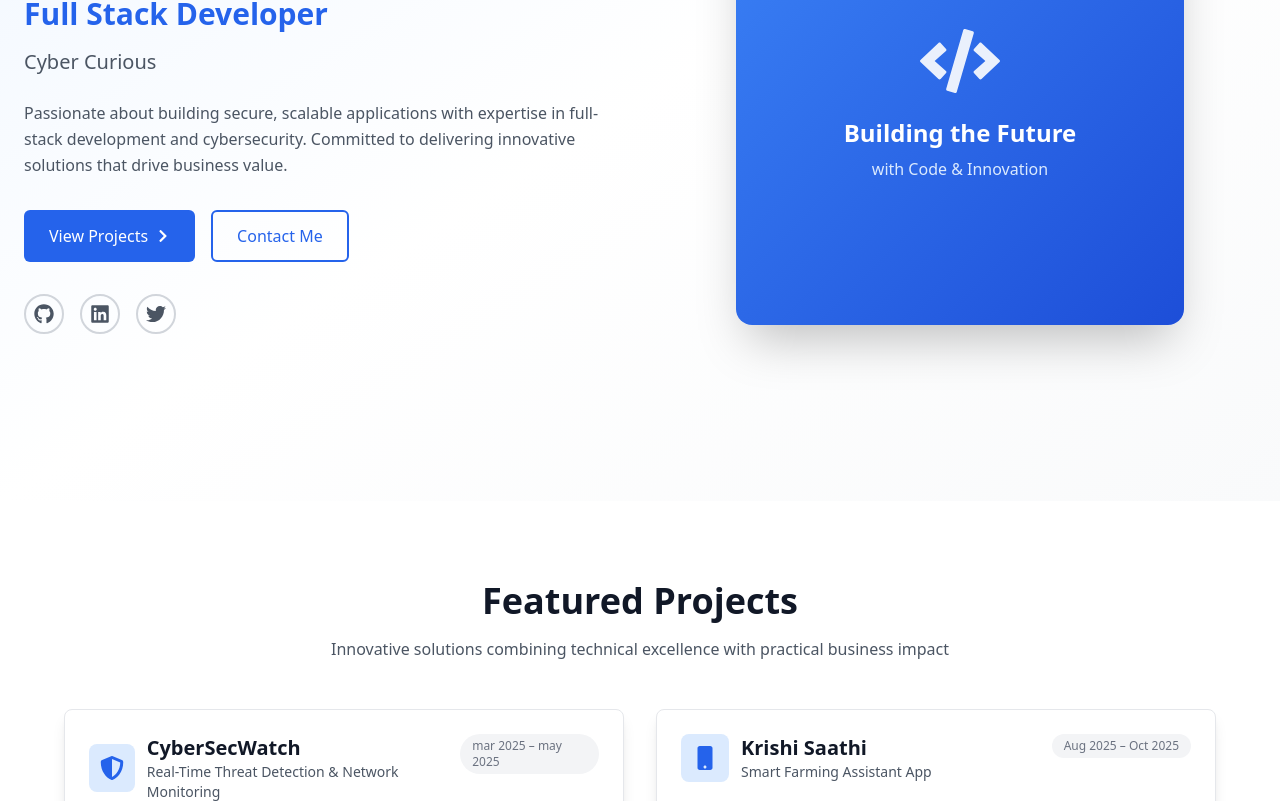
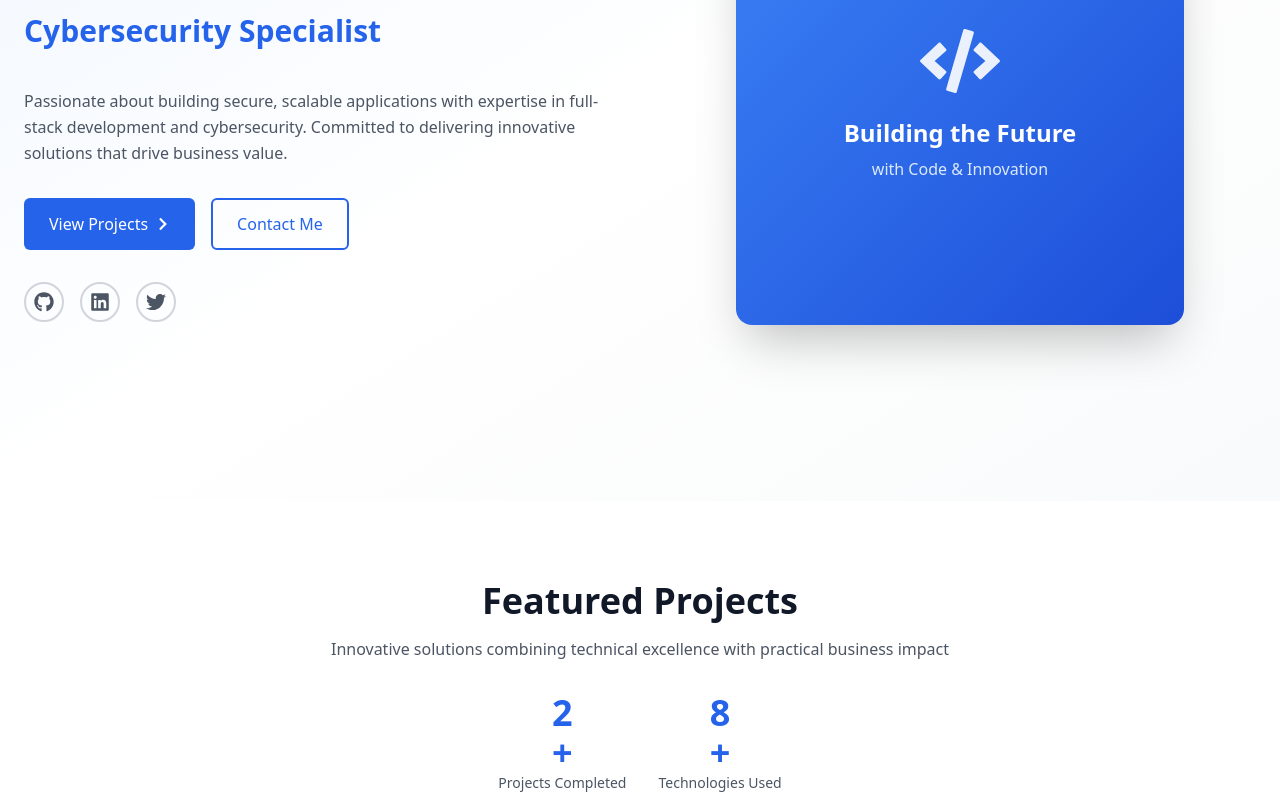
Before and after one commit to Adhi290328/adhi_seshan_portfolio, a React (Vite) app: page / in a window 1280 px wide. Shown: the part 299-1100 px from the top of the page. Built offline with nearby package versions, Linux system fonts and the light colour scheme.

Commit message:
initial commit

```diff
--- a/src/App.tsx
+++ b/src/App.tsx
@@ -1,4 +1,4 @@
-import { useState, useEffect } from 'react';
+import { useState, useEffect, useRef } from 'react';
 import { FaGithub, FaLinkedin, FaTwitter, FaEnvelope, FaPhone, FaMapMarkerAlt, FaExternalLinkAlt, FaShieldAlt, FaMobile, FaChevronRight, FaCode, FaServer, FaLock, FaTools } from 'react-icons/fa';
 
 // Project Data
@@ -8,7 +8,7 @@ const projects = [
     name: "CyberSecWatch",
     tagline: "Real-Time Threat Detection & Network Monitoring",
     icon: <FaShieldAlt />,
-    duration: "mar 2025 – may 2025",
+    duration: "Jan 2025 – Apr 2025",
     techStack: ["Python", "Flask", "SQLite", "Power BI", "VirusTotal API"],
     overview: "Comprehensive real-time cybersecurity framework for threat detection and mitigation.",
     features: [
@@ -26,7 +26,7 @@ const projects = [
     name: "Krishi Saathi",
     tagline: "Smart Farming Assistant App",
     icon: <FaMobile />,
-    duration: "Aug 2025 – Oct 2025",
+    duration: "Aug 2024 – Oct 2024",
     techStack: ["Flutter", "Dart", "Firebase", "REST APIs"],
     overview: "Farmer-centric mobile app for data-driven agriculture decisions.",
     features: [
@@ -44,7 +44,7 @@ const projects = [
 const personalInfo = {
   name: "ADHI SESHAN S",
   title: "Full Stack Developer",
-  subtitle: "Cyber Curious",
+  subtitle: "Cybersecurity enthusiast",
   email: "adhiseshanadhiseshan001@gmail.com",
   phone: "+91 6374366480",
   location: "Chennai, Tamil Nadu",
@@ -113,6 +113,21 @@ function Navbar() {
 
 // Hero Section
 function Hero() {
+  const [currentRole, setCurrentRole] = useState(0);
+  const roles = [
+    "Full Stack Developer",
+    "Cybersecurity Specialist",
+    "Software Engineer",
+    "Problem Solver"
+  ];
+
+  useEffect(() => {
+    const interval = setInterval(() => {
+      setCurrentRole((prev) => (prev + 1) % roles.length);
+    }, 3000);
+    return () => clearInterval(interval);
+  }, []);
+
   return (
     <section id="home" className="relative min-h-screen flex items-center bg-gradient-to-br from-blue-50 via-white to-gray-50">
       <div className="max-w-7xl mx-auto px-6 py-20 grid md:grid-cols-2 gap-12 items-center">
@@ -125,13 +140,18 @@ function Hero() {
             {personalInfo.name}
           </h1>
 
-          <h2 className="text-2xl md:text-3xl text-blue-600 font-semibold mb-4">
-            {personalInfo.title}
+          <div className="h-16 mb-4 overflow-hidden">
+            <div
+              className="transition-transform duration-500 ease-in-out"
+              style={{ transform: `translateY(-${currentRole * 4}rem)` }}
+            >
+              {roles.map((role, idx) => (
+                <h2 key={idx} className="text-2xl md:text-3xl text-blue-600 font-semibold h-16 flex items-center">
+                  {role}
                 </h2>
-
-          <p className="text-xl text-gray-600 mb-6">
-            {personalInfo.subtitle}
-          </p>
+              ))}
+            </div>
+          </div>
 
           <p className="text-gray-600 mb-8 leading-relaxed">
             Passionate about building secure, scalable applications with expertise in full-stack development and cybersecurity. Committed to delivering innovative solutions that drive business value.
@@ -187,7 +207,7 @@ function Hero() {
 }
 
 // Project Card
-function ProjectCard({ project }: { project: typeof projects[0] }) {
+function ProjectCard({ project, index }: { project: typeof projects[0], index: number }) {
   const [showDetails, setShowDetails] = useState(false);
 
   return (
@@ -264,24 +284,82 @@ function ProjectCard({ project }: { project: typeof projects[0] }) {
 
 // Projects Section
 function Projects() {
+  const [filter, setFilter] = useState('all');
+  const categories = ['all', 'security', 'mobile', 'web'];
+
   return (
     <section id="projects" className="py-20 px-6 bg-white">
       <div className="max-w-6xl mx-auto">
         <div className="text-center mb-12">
           <h2 className="text-4xl font-bold text-gray-900 mb-4">Featured Projects</h2>
-          <p className="text-gray-600 max-w-2xl mx-auto">
+          <p className="text-gray-600 max-w-2xl mx-auto mb-8">
             Innovative solutions combining technical excellence with practical business impact
           </p>
+
+          {/* Project Counter Animation */}
+          <div className="flex justify-center gap-8 mb-8">
+            <div className="text-center">
+              <div className="text-4xl font-bold text-blue-600">
+                <CountUp end={projects.length} />+
+              </div>
+              <p className="text-gray-600 text-sm">Projects Completed</p>
+            </div>
+            <div className="text-center">
+              <div className="text-4xl font-bold text-blue-600">
+                <CountUp end={8} />+
+              </div>
+              <p className="text-gray-600 text-sm">Technologies Used</p>
+            </div>
+          </div>
         </div>
 
         <div className="grid md:grid-cols-2 gap-8">
-          {projects.map((project) => (
-            <ProjectCard key={project.id} project={project} />
+          {projects.map((project, index) => (
+            <ProjectCard key={project.id} project={project} index={index} />
           ))}
         </div>
       </div>
     </section>
   );
+}
+
+// Counter Component
+function CountUp({ end }: { end: number }) {
+  const [count, setCount] = useState(0);
+  const [hasAnimated, setHasAnimated] = useState(false);
+  const ref = useRef<HTMLDivElement>(null);
+
+  useEffect(() => {
+    const observer = new IntersectionObserver(
+      (entries) => {
+        if (entries[0].isIntersecting && !hasAnimated) {
+          setHasAnimated(true);
+          let start = 0;
+          const duration = 2000;
+          const increment = end / (duration / 16);
+
+          const timer = setInterval(() => {
+            start += increment;
+            if (start >= end) {
+              setCount(end);
+              clearInterval(timer);
+            } else {
+              setCount(Math.floor(start));
+            }
+          }, 16);
+        }
+      },
+      { threshold: 0.5 }
+    );
+
+    if (ref.current) {
+      observer.observe(ref.current);
+    }
+
+    return () => observer.disconnect();
+  }, [end, hasAnimated]);
+
+  return <div ref={ref}>{count}</div>;
 }
 
 // Skills Section
@@ -304,9 +382,40 @@ function Skills() {
         </div>
 
         <div className="grid md:grid-cols-2 gap-6">
-          {skillCategories.map((category) => (
+          {skillCategories.map((category, idx) => (
+            <SkillCard key={category.name} category={category} index={idx} />
+          ))}
+        </div>
+      </div>
+    </section>
+  );
+}
+
+// Skill Card with Progress Animation
+function SkillCard({ category, index }: { category: any, index: number }) {
+  const [isVisible, setIsVisible] = useState(false);
+  const ref = useRef<HTMLDivElement>(null);
+
+  useEffect(() => {
+    const observer = new IntersectionObserver(
+      (entries) => {
+        if (entries[0].isIntersecting) {
+          setIsVisible(true);
+        }
+      },
+      { threshold: 0.2 }
+    );
+
+    if (ref.current) {
+      observer.observe(ref.current);
+    }
+
+    return () => observer.disconnect();
+  }, []);
+
+  return (
     <div
-              key={category.name}
+      ref={ref}
       className="bg-white p-6 rounded-lg shadow-md border border-gray-200"
     >
       <div className="flex items-center gap-3 mb-4">
@@ -316,20 +425,21 @@ function Skills() {
         <h3 className="text-xl font-semibold text-gray-900">{category.name}</h3>
       </div>
       <div className="flex flex-wrap gap-2">
-                {category.items.map((skill) => (
+        {category.items.map((skill: string, i: number) => (
           <span
             key={skill}
-                    className="px-3 py-2 bg-gray-100 text-gray-700 rounded-md text-sm"
+            className="px-3 py-2 bg-gray-100 text-gray-700 rounded-md text-sm transition-all duration-300"
+            style={{
+              opacity: isVisible ? 1 : 0,
+              transform: isVisible ? 'translateY(0)' : 'translateY(10px)',
+              transitionDelay: `${i * 100}ms`
+            }}
           >
             {skill}
           </span>
         ))}
       </div>
     </div>
-          ))}
-        </div>
-      </div>
-    </section>
   );
 }
 
```
Lines whose indentation alone changed are shown as unchanged.
